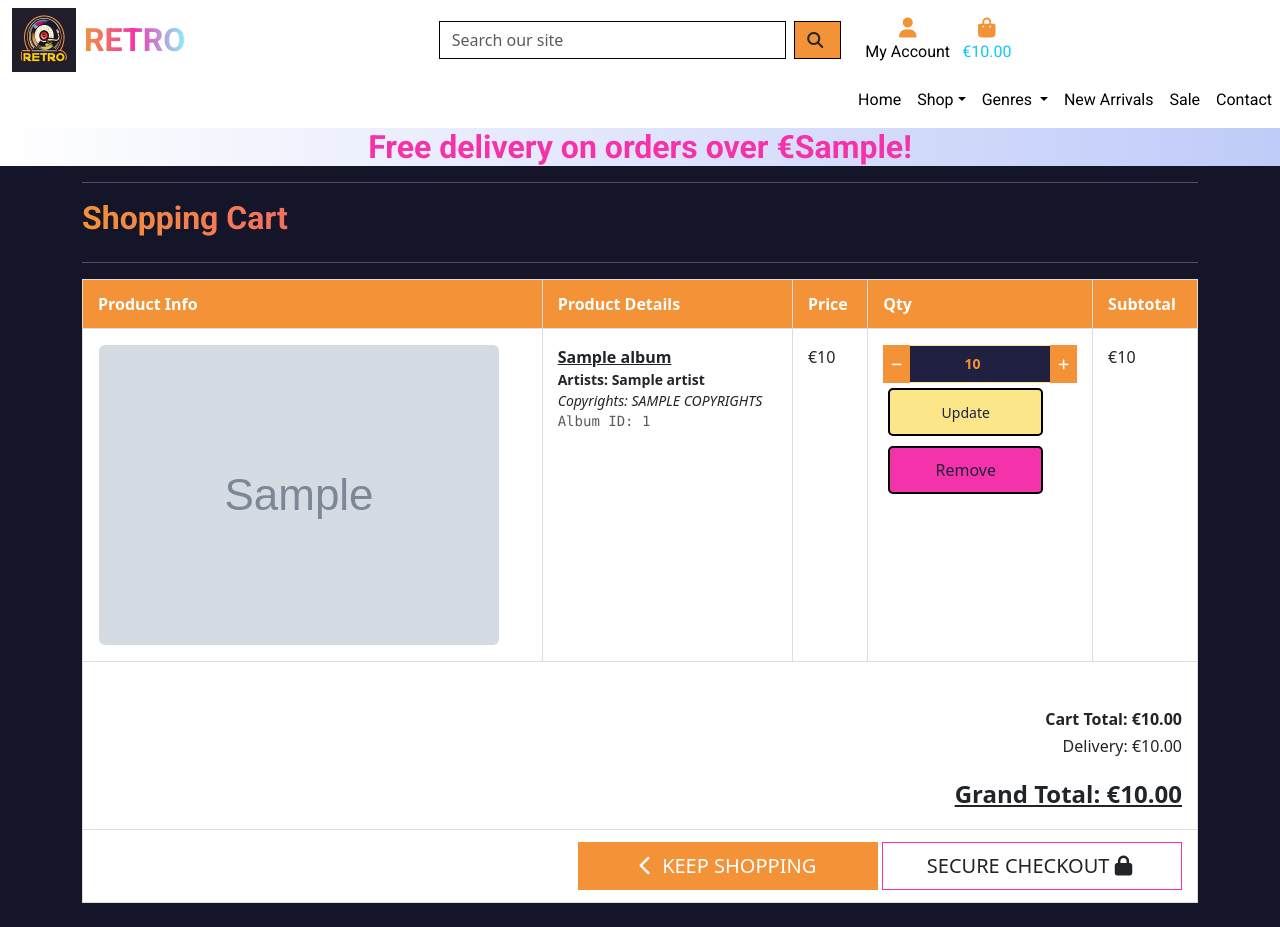
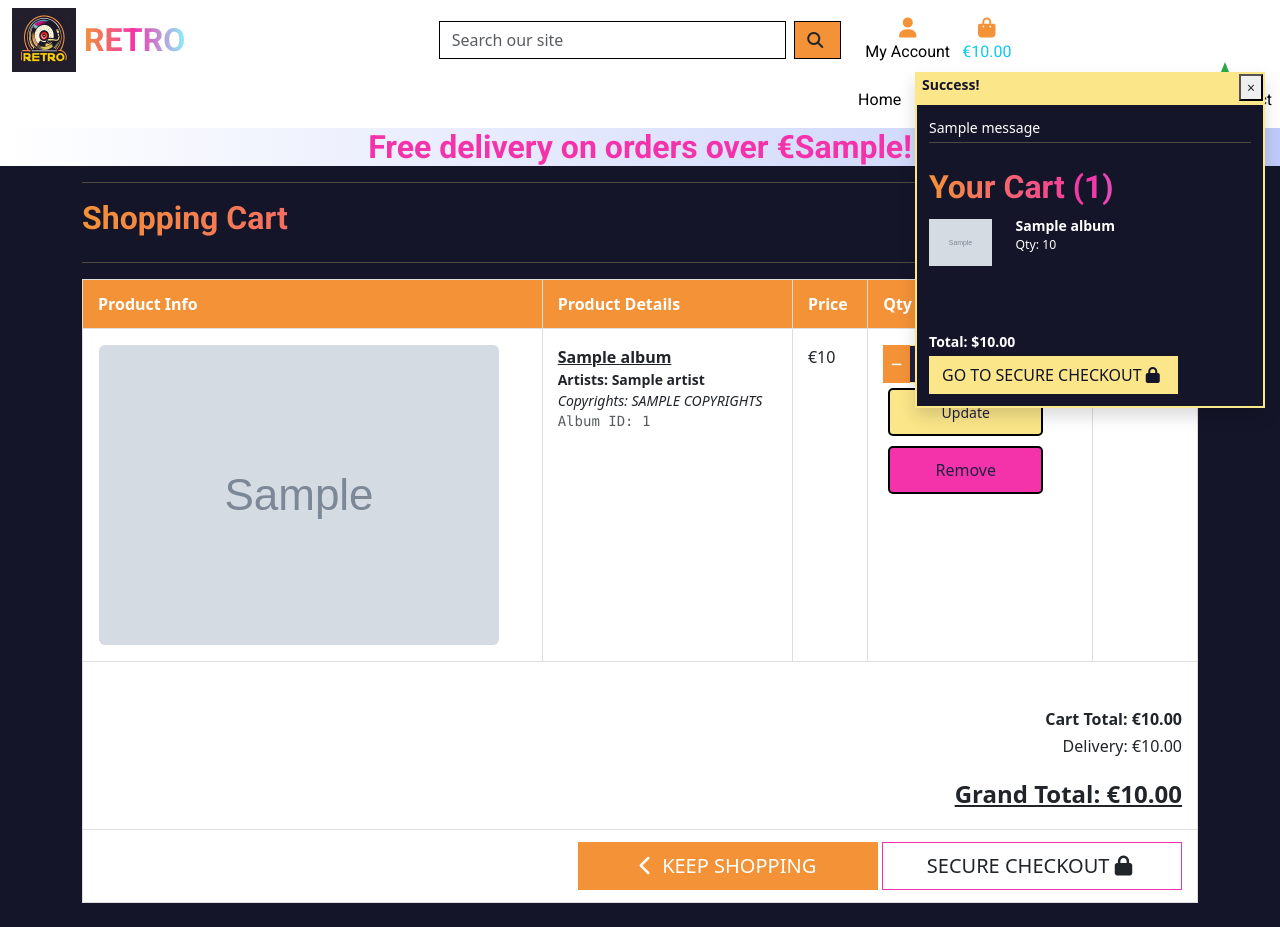
Before and after one commit to Forgottenit/retro, a Django app: template cart/templates/cart/cart.html in a window 1280 px wide. Run offline with Django 3.2, Linux system fonts and the light colour scheme; the template is opened without the code that fills it: most values are stand-ins (such as "Sample title", 1, 10 or a date in 2020); grey boxes marked "Sample" are stand-in pictures; one stand-in notice (Sample message) is shown; some libraries are stand-ins or nearby versions.

Commit message:
STYLED messages

```diff
--- a/cart/contexts.py
+++ b/cart/contexts.py
@@ -9,7 +9,6 @@ def cart_contents(request):
     total = 0
     product_count = 0
     cart = request.session.get("cart", {})
-    print(cart)
 
     for item_id, quantity in cart.items():
         album = get_object_or_404(Album, album_id=item_id)
--- a/cart/templates/cart/cart.html
+++ b/cart/templates/cart/cart.html
@@ -1,6 +1,6 @@
 {% extends "base.html" %}
 {% load static %}
-
+{% load cart_custom_filters %}
 {% block extra_css %}
 
 <link rel="stylesheet" href="{% static 'css/cart.css' %}">
@@ -95,7 +95,7 @@
                             </div> -->
                         </td>
                         <td data-label="Subtotal" class="py-3">
-                            <p class="my-0">€{{ item.album.price }}</p>
+                            <p class="my-0">€{{ item.album.price | calc_subtotal:item.quantity }}</p>
                         </td>
                     </tr>
                     {% endfor %}
@@ -107,8 +107,9 @@
                                     €{{ grand_total|floatformat:2 }}</strong></h4>
                             {% if free_delivery_delta > 0 %}
                             <p class="mb-1 text-danger">
-                                You could get free delivery by spending just <strong>${{ free_delivery_delta }}</strong>
-                                more!
+                                If you spend another <strong>€{{ free_delivery_delta }}</strong> you can get
+                                <strong>FREE DELIVERY!</strong>
+
                             </p>
                             {% endif %}
                         </td>
--- a/cart/templatetags/cart_custom_filters.py
+++ b/cart/templatetags/cart_custom_filters.py
@@ -0,0 +1,9 @@
+from django import template
+
+
+register = template.Library()
+
+
+@register.filter(name="calc_subtotal")
+def calc_subtotal(price, quantity):
+    return price * quantity
--- a/retro/settings.py
+++ b/retro/settings.py
@@ -138,6 +138,8 @@ TEMPLATES = [
 CRISPY_ALLOWED_TEMPLATE_PACKS = "bootstrap5"
 CRISPY_TEMPLATE_PACK = "bootstrap5"
 
+MESSAGE_STORAGE = "django.contrib.messages.storage.session.SessionStorage"
+
 AUTHENTICATION_BACKENDS = [
     # Needed to login by username in Django admin, regardless of `allauth`
     "django.contrib.auth.backends.ModelBackend",
--- a/static/css/global.css
+++ b/static/css/global.css
@@ -30,3 +30,135 @@ body {
     background-color: #f433ab;
     border-color: #f433ab;
 }
+
+/* Messages css */
+.message-container {
+    position: fixed;
+    top: 72px;
+    right: 15px;
+    z-index: 99999999999;
+    color: #ffffff;
+}
+
+.me-auto {
+    padding-left: 5px;
+}
+
+.success-custom-toast {
+    overflow: visible;
+    background-color: #141529;
+    border: 2px solid #fbe689;
+    color: #ffffff;
+}
+
+.toast-capper {
+    height: 2px;
+    background-color: #fbe689;
+}
+
+.success-toast-header {
+    background-color: #fbe689;
+    color: #141529;
+    border-radius: 0;
+}
+
+.error-toast-header {
+    background: linear-gradient(to right, rgb(253, 95, 95), #fd0202) !important;
+    color: #141529;
+    border-radius: 0;
+}
+
+.info-toast-header {
+    background: linear-gradient(to right, #59cddf, #17a2b8) !important;
+    color: #141529;
+    border-radius: 0;
+}
+
+.warning-toast-header {
+    background: linear-gradient(to right, #f9d568, #ffc107) !important;
+    color: #141529;
+    border-radius: 0;
+}
+
+.close {
+    color: #141529;
+}
+
+/* from CSS-tricks.com: https://css-tricks.com/snippets/css/css-triangle/ */
+.arrow-up {
+    width: 0;
+    height: 0;
+    border-left: 4px solid transparent;
+    border-right: 4px solid transparent;
+    border-bottom: 10px solid #fbe689;
+    position: absolute;
+    top: -10px;
+    right: 36px;
+}
+
+.arrow-primary {
+    border-bottom-color: #f39237 !important;
+}
+
+.arrow-secondary {
+    border-bottom-color: #6c757d !important;
+}
+
+.arrow-success {
+    border-bottom-color: #28a745 !important;
+}
+
+.arrow-danger {
+    border-bottom-color: #dc3545 !important;
+
+}
+
+.arrow-warning {
+    border-bottom-color: #ffc107 !important;
+}
+
+.arrow-info {
+    border-bottom-color: #17a2b8 !important;
+}
+
+.arrow-light {
+    border-bottom-color: #f8f9fa !important;
+}
+
+.arrow-dark {
+    border-bottom-color: #343a40 !important;
+}
+
+.cart-notification-wrapper {
+    height: 100px;
+    overflow-x: hidden;
+    overflow-y: auto;
+    background-color: #141529;
+    color: #ffffff;
+}
+
+/* Define your custom button style */
+.btn-custom {
+    background-color: #fbe689;
+    color: #141529;
+    border-color: #fbe689;
+}
+
+.btn-custom:hover {
+    background-color: #f433ab;
+    border-color: #f433ab;
+}
+
+/* Message styling */
+hr {
+    border-top: 1px solid #fbe689;
+}
+
+.logo-font {
+    color: #fbe689;
+}
+
+.shadow-sm {
+    background-color: #f39237;
+    color: #141529;
+}
--- a/templates/base.html
+++ b/templates/base.html
@@ -46,14 +46,22 @@
 </head>
 
 <body>
-    {% include "home/nav-bar.html" %}
+    {% include "includes/nav-bar.html" %}
 
     {% if messages %}
-    <div class="message-container mt-2">
+    <div class="message-container">
         {% for message in messages %}
-        <div class="alert alert-info">
-            {{ message }}
-        </div>
+        {% with message.level as level %}
+        {% if level == 40 %}
+        {% include 'includes/toasts/toast_error.html' %}
+        {% elif level == 30 %}
+        {% include 'includes/toasts/toast_warning.html' %}
+        {% elif level == 25 %}
+        {% include 'includes/toasts/toast_success.html' %}
+        {% else %}
+        {% include 'includes/toasts/toast_info.html' %}
+        {% endif %}
+        {% endwith %}
         {% endfor %}
     </div>
     {% endif %}
@@ -67,14 +75,24 @@
     {% endblock %}
 
     {% block postloadjs %}
+    <script type="text/javascript">
+        var toastElList = [].slice.call(document.querySelectorAll('.toast'))
+        var toastList = toastElList.map(function (toastEl) {
+            return new bootstrap.Toast(toastEl, {
+                autohide: false
+            })
+        });
+        toastList.forEach(toast => toast.show());
+    </script>
+
     <script>
-        // Remove messages after 4 seconds
+        // Remove messages after 9 seconds
         setTimeout(function () {
             let messageContainer = document.querySelector('.message-container');
             if (messageContainer) {
                 messageContainer.remove();
             }
-        }, 4000);
+        }, 9000);
     </script>
     {% endblock %}
 
--- a/home/templates/home/nav-bar.html
+++ b/templates/includes/nav-bar.html
@@ -69,12 +69,12 @@
     </div>
     <div class="row bg-white">
         <nav class="navbar navbar-expand-lg navbar-light w-100">
-            <button class="navbar-toggler ml-auto" type="button" data-bs-toggle="collapse" data-bs-target="#main-nav"
+            <button class="navbar-toggler ms-auto" type="button" data-bs-toggle="collapse" data-bs-target="#main-nav"
                 aria-controls="main-nav" aria-expanded="false" aria-label="Toggle navigation">
                 <span class="navbar-toggler-icon"></span>
             </button>
             <div class="collapse navbar-collapse" id="main-nav">
-                <ul class="navbar-nav ml-auto">
+                <ul class="navbar-nav ms-auto">
                     <li class="nav-item">
                         <a class="nav-link {% if selected_page == 'home' %}selected-page{% endif %}"
                             href="{% url 'home' %}">Home</a>
--- /dev/null
+++ b/templates/includes/toasts/toast_success.html
@@ -0,0 +1,56 @@
+<div class="toast success-custom-toast rounded-0 border-top-0" data-autohide="false">
+    <div class="arrow-up arrow-success"></div>
+    <div class="toast-capper"></div>
+    <div class="success-toast-header d-flex justify-content-between">
+        <strong class="me-auto">Success!</strong>
+        <button type="button" class="mb-1 close text-dark" data-bs-dismiss="toast" aria-label="Close">
+            <span aria-hidden="true">&times;</span>
+        </button>
+    </div>
+    <div class="toast-body">
+        <div class="row">
+            <div class="col">
+                {{ message }}
+                <hr class="mt-1 mb-3">
+            </div>
+        </div>
+        {% if grand_total %}
+        <p class="logo-font py-1">Your Cart ({{ product_count }})</p>
+        <div class="cart-notification-wrapper">
+            {% for item in cart_items %}
+            <div class="row">
+                <div class="col-3 my-1">
+                    <img class="w-100" src="{{ item.album.image.url }}">
+
+                </div>
+                <div class="col-9">
+                    <p class="my-0"><strong>{{ item.album.album_name }}</strong></p>
+                    <p class="my-0 small">Qty: {{ item.quantity }}</p>
+                </div>
+            </div>
+            {% endfor %}
+        </div>
+        <div class="row">
+            <div class="col">
+                <strong>
+                    <p class="mt-3 mb-1">
+                        Total{% if free_delivery_delta > 0 %} (Exc. delivery){% endif %}:
+                        <span class="float-right">${{ total|floatformat:2 }}</span>
+                    </p>
+                </strong>
+                {% if free_delivery_delta > 0 %}
+                <p class="mb-0 p-2 shadow-sm">
+                    Spend <strong>${{ free_delivery_delta }}</strong> more to get free next day delivery!
+                </p>
+                {% endif %}
+                <a href="{% url 'cart:view_cart' %}" class="btn btn-custom rounded-0">
+                    <span class="text-uppercase">Go To Secure Checkout</span>
+                    <span class="icon">
+                        <i class="fas fa-lock"></i>
+                    </span>
+                </a>
+            </div>
+        </div>
+        {% endif %}
+    </div>
+</div>
```
Also changed, not shown: cart/views.py (+38 -1 lines), templates/includes/toasts/toast_error.html (added, +13 -0 lines), templates/includes/toasts/toast_info.html (added, +13 -0 lines), templates/includes/toasts/toast_warning.html (added, +13 -0 lines), db.sqlite3, static/css/nav-bar.css (renamed from home/static/css/nav-bar.css).
